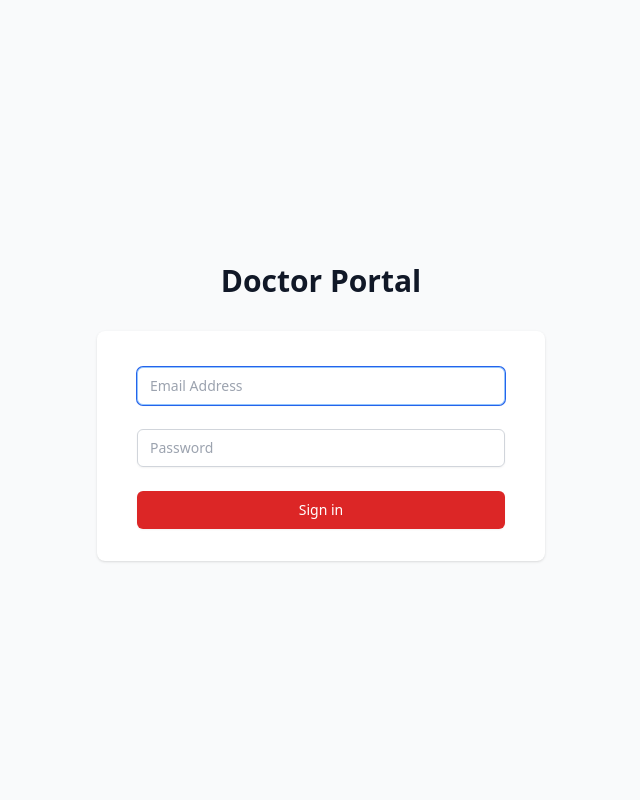
After one commit to johnedelmapa/clinic-system, a Rails app: page /doctor/login in a window 1280 px wide. The commit adds this page. Shown: the whole page, without its empty margins (319-959 px from the left). Run offline with Rails 7, Linux system fonts and the light colour scheme; data comes from the database, SQL or seed files in the repository; style sheets or scripts are compiled from the project's sources; some libraries are stand-ins or nearby versions.

Commit message:
Completed doctor login

```diff
--- /dev/null
+++ b/app/controllers/doctor/sessions_controller.rb
@@ -0,0 +1,22 @@
+class Doctor::SessionsController < ApplicationController
+  def new
+  end
+
+  def create
+    doctor = Doctor.find_by(email: params[:session][:email])
+    if doctor && doctor.authenticate(params[:session][:password])
+      log_in_doctor(doctor)
+      flash[:notice] = "Successfully Logged in"
+      redirect_to doctor_dashboard_path
+    else
+      flash[:alert] = "Invalid Credentials"
+      redirect_to doctor_login_path
+    end
+  end
+
+  def destroy
+    log_out_doctor
+    flash[:notice] = "Successfully logged out"
+    redirect_to doctor_login_path
+  end
+end
--- a/app/helpers/sessions_helper.rb
+++ b/app/helpers/sessions_helper.rb
@@ -14,4 +14,20 @@ module SessionsHelper
   def nurse_logged_in?
     !current_nurse.nil?
   end
+
+  def log_in_doctor(doctor)
+    session[:doctor_id] = doctor.id
+  end
+
+  def log_out_doctor
+    session.delete(:doctor_id)
+  end
+
+  def current_doctor
+    Doctor.find_by(id: session[:doctor_id])
+  end
+
+  def doctor_logged_in?
+    !current_doctor.nil?
+  end
 end
--- /dev/null
+++ b/app/models/doctor.rb
@@ -0,0 +1,3 @@
+class Doctor < ApplicationRecord
+  has_secure_password
+end
--- /dev/null
+++ b/app/views/doctor/pages/dashboard.html.erb
@@ -0,0 +1,4 @@
+<div>
+  <h1 class="font-bold text-4xl">Doctor::Pages#dashboard</h1>
+  <p>Find me in app/views/doctor/pages/dashboard.html.erb</p>
+</div>
--- /dev/null
+++ b/app/views/doctor/sessions/new.html.erb
@@ -0,0 +1,35 @@
+<%= form_for :session, url: doctor_sessions_path do |f| %>
+<div class="min-h-screen bg-gray-50 flex flex-col justify-center py-12 sm:px-6 lg:px-8">
+    <div class="sm:mx-auto sm:w-full sm:max-w-md">
+        <%#= image_tag 'logo.png', class: "mx-auto h-12 w-auto", alt: "Hubmind Logo" %>
+        <h2 class="mt-6 text-center text-3xl leading-9 font-extrabold text-gray-900">
+            Doctor Portal
+        </h2>
+    </div>
+
+    <div class="mt-8 sm:mx-auto sm:w-full sm:max-w-md">
+        <div class="bg-white py-8 px-4 shadow sm:rounded-lg sm:px-10">
+            <div>
+                <div class="mt-1 rounded-md shadow-sm">
+                    <%= f.email_field :email, autofocus: true, class: 'appearance-none block w-full px-3 py-2 border border-gray-300 rounded-md placeholder-gray-400 focus:outline-none focus:shadow-outline-blue focus:border-blue-300 transition duration-150 ease-in-out sm:text-sm sm:leading-5', placeholder: "Email Address", required: true %>
+                </div>
+            </div>
+
+            <div class="mt-6">
+                <div class="mt-1 rounded-md shadow-sm">
+                    <%= f.password_field :password, class: 'appearance-none block w-full px-3 py-2 border border-gray-300 rounded-md placeholder-gray-400 focus:outline-none focus:shadow-outline-blue focus:border-blue-300 transition duration-150 ease-in-out sm:text-sm sm:leading-5', placeholder: "Password", required: true %>
+                </div>
+            </div>
+
+            <div class="mt-6">
+                <span class="block w-full rounded-md shadow-sm">
+                    <button type="submit"
+                        class="w-full flex justify-center py-2 px-4 border border-transparent text-sm font-medium rounded-md text-white bg-red-600 hover:bg-red-800 focus:outline-none focus:border-red-700 focus:shadow-outline-indigo transition duration-150 ease-in-out">
+                        Sign in
+                    </button>
+                </span>
+            </div>
+        </div>
+    </div>
+</div>
+<% end %>
--- a/app/views/shared/_navbar.html.erb
+++ b/app/views/shared/_navbar.html.erb
@@ -97,4 +97,50 @@
               </div>
           </div>
 	</nav>
+<% elsif doctor_logged_in? %>
+    <nav class="relative px-10 py-4 flex justify-between items-center bg-white border-b border-gray-200">
+		<a class="text-3xl font-bold leading-none" href="/doctor/dashboard">
+            <%= image_tag 'icon.png', class: "h-10" %>
+		</a>
+		<ul class="absolute top-1/2 left-1/2 transform -translate-y-1/2 -translate-x-1/2 lg:flex lg:mx-auto lg:flex lg:items-center lg:w-auto lg:space-x-6">
+			<li>
+                <%= link_to "Dashboard", doctor_dashboard_path, class: "text-sm text-red-600 font-bold"%>
+            </li>
+
+			<li class="text-gray-300">
+				<svg xmlns="http://www.w3.org/2000/svg" fill="none" stroke="currentColor" class="w-4 h-4 current-fill" viewBox="0 0 24 24">
+					<path stroke-linecap="round" stroke-linejoin="round" stroke-width="2" d="M12 5v0m0 7v0m0 7v0m0-13a1 1 0 110-2 1 1 0 010 2zm0 7a1 1 0 110-2 1 1 0 010 2zm0 7a1 1 0 110-2 1 1 0 010 2z" />
+				</svg>
+			</li>
+			<li>
+             <%= link_to "About Us", about_path, class: "text-sm text-red-600 font-bold"%>
+            </li>
+		</ul>
+		<!-- <a class="inline-block lg:ml-auto lg:mr-3 py-2 px-6 bg-gray-50 hover:bg-gray-100 text-sm text-gray-900 font-bold  rounded-xl transition duration-200" href="#">Sign In</a> -->
+        <div class="inline-block lg:ml-auto lg:mr-3 py-2 px-6 bg-white hover:bg-gray-100 text-sm text-gray-900 font-bold  rounded-xl transition duration-200" data-controller="dropdown">
+              <div data-action="click->dropdown#toggle click@window->dropdown#hide" role="button"
+                  data-dropdown-target="button" tabindex="0" class="inline-block select-none">
+                  <span class="relative flex-shrink-0">
+                      <%= profile_image(current_doctor, "w-7 h-7 rounded-full") %>
+                      <span
+                          class="absolute right-0 -mb-0.5 bottom-0 w-2 h-2 rounded-full bg-green-500 border border-whit"></span>
+                  </span>
+              </div>
+
+              <div data-dropdown-target="menu"
+                  class="absolute right-0 mt-2 hidden z-50 my-4 text-base list-none bg-white rounded divide-y divide-gray-100 shadow bg-gray-50"
+                  id="user-dropdown">
+                  <div class="py-3 px-4">
+                      <span class="block text-sm text-gray-900 dark:text-white"><%= current_doctor.email %></span>
+                      <span
+                          class="block text-sm font-medium text-gray-500 truncate dark:text-gray-400"><%= current_doctor.email %></span>
+                  </div>
+                  <ul class="py-1" aria-labelledby="user-menu-button">
+                      <li>
+                          <%= link_to "Sign out", doctor_logout_path, data: { turbo: false }, class: "block block py-2 px-4 text-sm text-gray-900 hover:text-red-600 w-100" %>
+                      </li>
+                  </ul>
+              </div>
+          </div>
+	</nav>
 <% end %>
--- a/config/routes.rb
+++ b/config/routes.rb
@@ -24,4 +24,11 @@ Rails.application.routes.draw do
     resources :sessions, only: :create
     get "/logout", to: "sessions#destroy"
   end
+
+  namespace :doctor do
+    get '/dashboard', to: "pages#dashboard"
+    get '/login', to: "sessions#new"
+    resources :sessions, only: :create
+    get "/logout", to: "sessions#destroy"
+  end
 end
```
Also changed, not shown: app/controllers/doctor/pages_controller.rb (added, +14 -0 lines), app/views/nurse/sessions/new.html.erb (+0 -16 lines), db/migrate/20230215105256_create_doctors.rb (added, +12 -0 lines), db/seeds.rb (+10 -0 lines), db/schema.rb.
